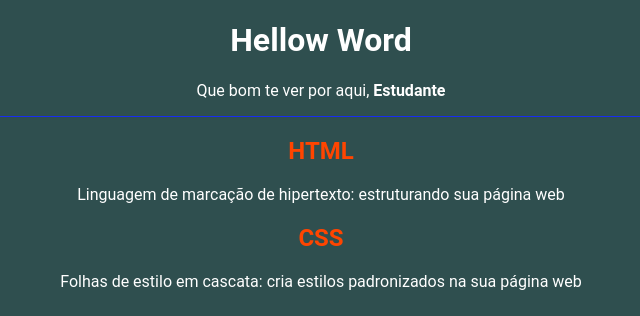
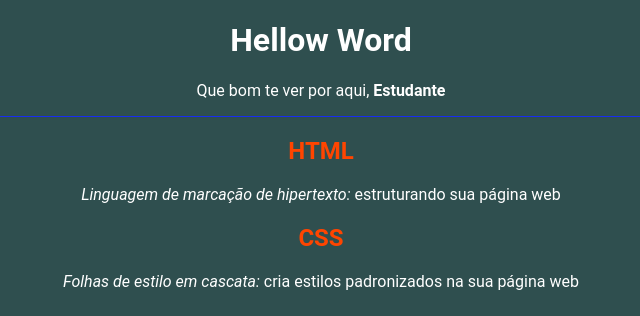
Before and after one commit to henrypedroso/Hello-Word, a plain HTML site: page index.html in a window 1280 px wide. Shown: the top 316 px of the page, 319-959 px from the left. Drawn offline with Linux system fonts and the light colour scheme.

Commit message:
ssssssss

```diff
--- a/style.css
+++ b/style.css
@@ -20,3 +20,7 @@ footer {
 #nome-usuário{
     font-weight: bolder;
 }
+
+.texto-principal{
+    font-style: italic;
+}
```
